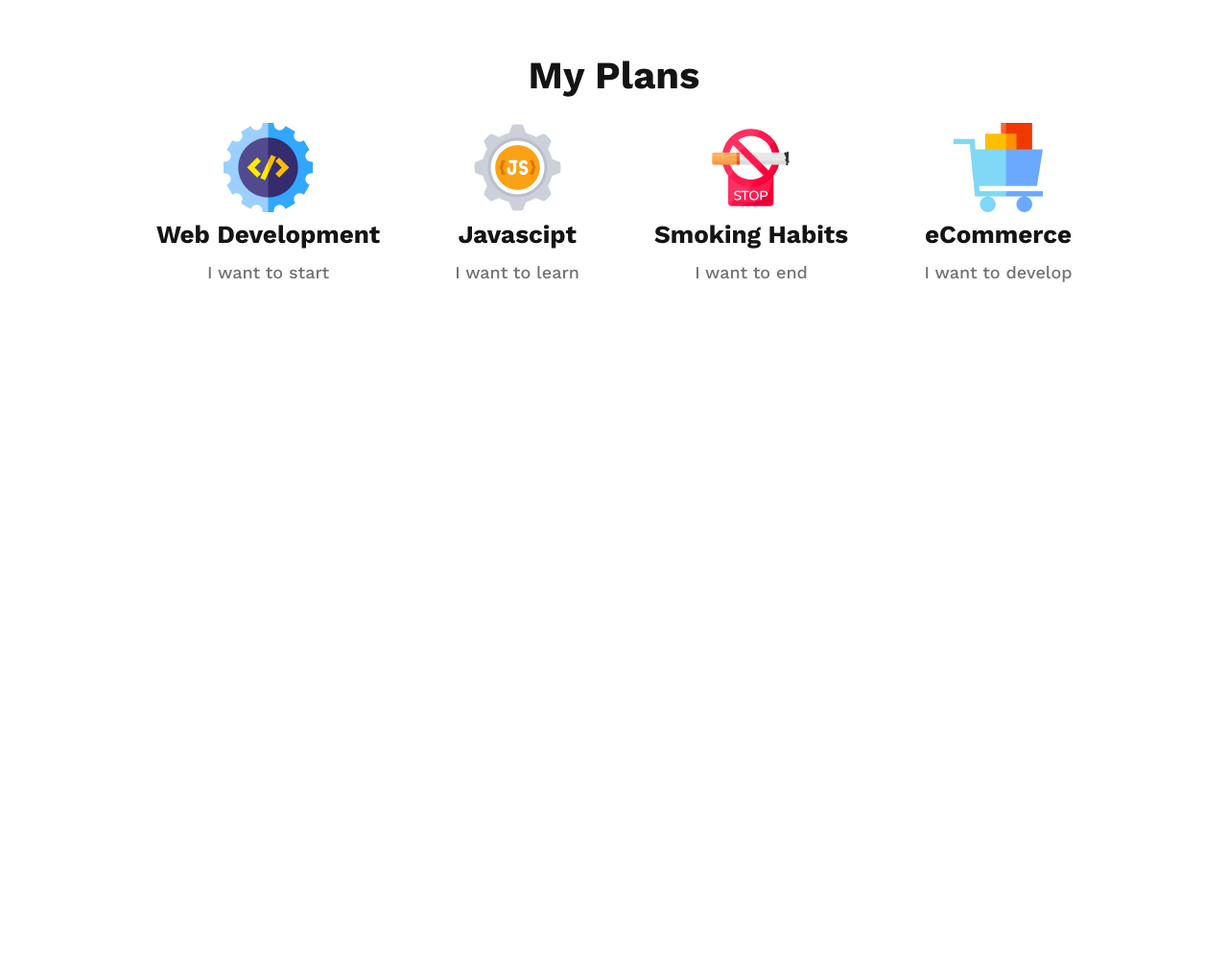
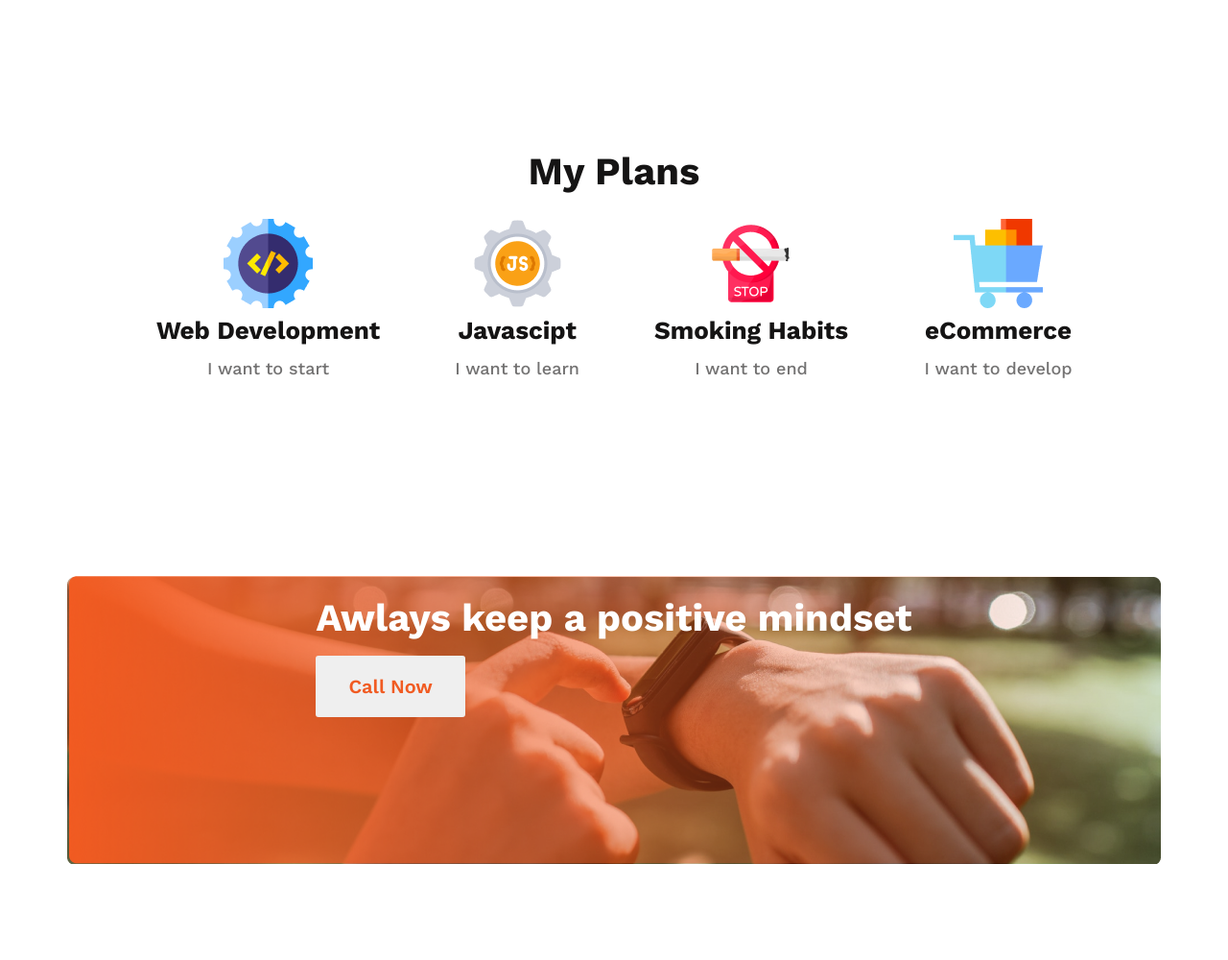
Before and after one commit to rafimd422/newYearNewMe, a plain HTML site: page index.html in a window 1280 px wide. Shown: the part 1521-2521 px from the top of the page at 96% size. Before the commit the page ends 1821 px from the top, so only its background shows below. Drawn offline with nearby package versions, Linux system fonts and the light colour scheme.

Commit message:
Another Main Section Added

```diff
--- a/index.html
+++ b/index.html
@@ -22,6 +22,7 @@
     </div>
         <div class="sectionDescrition">
             <h1>My failures of <br>previous year</h1>
+            <br>
             <p>Contrary to popular belief, Lorem Ipsum is not <br> simply random text. It has roots in a piece of <br>classical Latin literature from 45 BC, making it over <br> 2000 years old. Richard McClintock.</p>
             <p><svg xmlns="http://www.w3.org/2000/svg" width="24" height="24" viewBox="0 0 24 24" fill="none">
                 <path d="M20 6L9 17L4 12" stroke="#16D887" stroke-width="2" stroke-linecap="round" stroke-linejoin="round"/>
@@ -67,9 +68,13 @@
             </div>
         </div>
     </main>
+<!-- main sectin ended -->
 
-    <!-- main sectin ended -->
-
+<main class="image">
+    <h1>Awlays keep a positive mindset <br>
+    <button>Call Now</button></h1>
+    <img class="watch" src="./images/gradient3.png" alt="">
+</main>
 
 </body>
 </html>
--- a/style.css
+++ b/style.css
@@ -114,6 +114,10 @@ line-height: 26px;
 }
 /* section ended */
 
+main {
+    padding: 100px 0;
+    width: 100vw;
+}
 main h3 {
     color: #151414;
 font-family: Work Sans;
@@ -146,3 +150,43 @@ main .myPlans .plans p{
 }
 
 /* main section ended */
+
+.image {
+    display: flex;
+    justify-content: center;
+  position: relative;
+}
+.image h1 {
+position: absolute;
+color: #FFF;
+font-size: 40px;
+font-weight: 700;
+margin-top: 20px;
+}
+.image h1 button{
+padding: 20px 34px;
+color: #F15B22;
+text-align: center;
+font-size: 20px;
+font-weight: 600;
+border: none;
+margin-top: 16px;
+border-radius: 3px;
+cursor: pointer;
+}
+
+.image h1 button:hover {
+        background-color: #F15B22;
+        color: #FFF;
+        font-weight: 700;
+        border-radius: 5px;
+        transition: all 0.5s;
+        }
+
+main .watch {
+width: 1140px;
+height: 300px;
+object-fit: contain;
+margin: 0 auto;
+background-image: url(./images/watch.png);
+}
```
